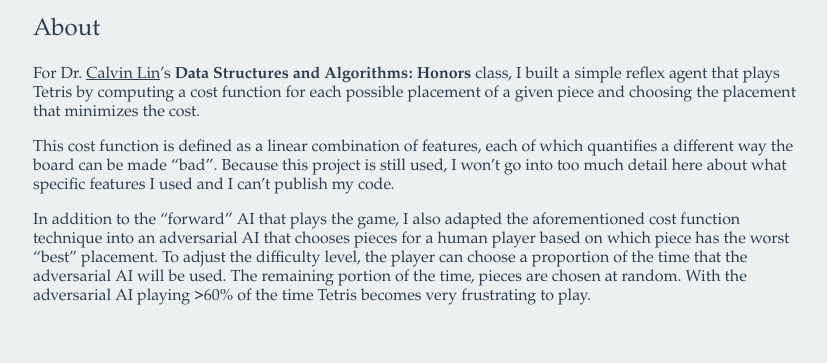
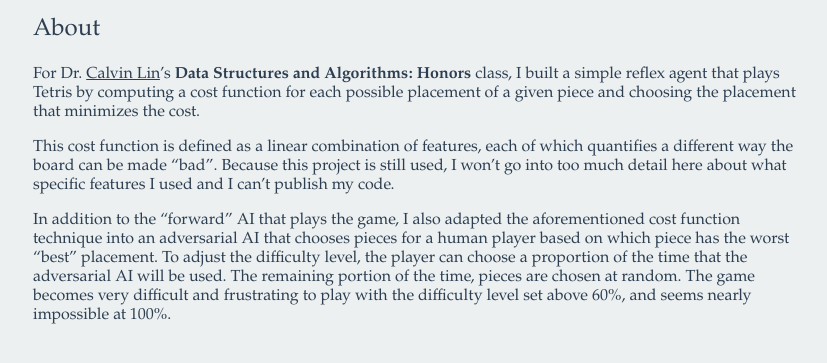
Before and after one commit to mattbroussard/mattbroussard.github.io, a Jekyll site: the page built from tetris/index.md, in a window 1280 px wide, cut to the strip 527-890 px from the top of the page. Shown: the whole strip, without its empty margins (217-1044 px from the left). Built offline with Jekyll 4.4.1, drawn with Linux system fonts in a browser that asks for light colours; nearby versions of some CDN libraries; comment, search, counter and statistics services are not loaded.

Commit message:
tetris wordage

```diff
--- a/tetris/index.md
+++ b/tetris/index.md
@@ -13,4 +13,4 @@ For Dr. [Calvin Lin](http://www.cs.utexas.edu/~lin/)'s **Data Structures and Alg
 
 This cost function is defined as a linear combination of features, each of which quantifies a different way the board can be made "bad". Because this project is still used, I won't go into too much detail here about what specific features I used and I can't publish my code.
 
-In addition to the "forward" AI that plays the game, I also adapted the aforementioned cost function technique into an adversarial AI that chooses pieces for a human player based on which piece has the worst "best" placement. To adjust the difficulty level, the player can choose a proportion of the time that the adversarial AI will be used. The remaining portion of the time, pieces are chosen at random. With the adversarial AI playing >60% of the time Tetris becomes very frustrating to play.
+In addition to the "forward" AI that plays the game, I also adapted the aforementioned cost function technique into an adversarial AI that chooses pieces for a human player based on which piece has the worst "best" placement. To adjust the difficulty level, the player can choose a proportion of the time that the adversarial AI will be used. The remaining portion of the time, pieces are chosen at random. The game becomes very difficult and frustrating to play with the difficulty level set above 60%, and seems nearly impossible at 100%.
```
